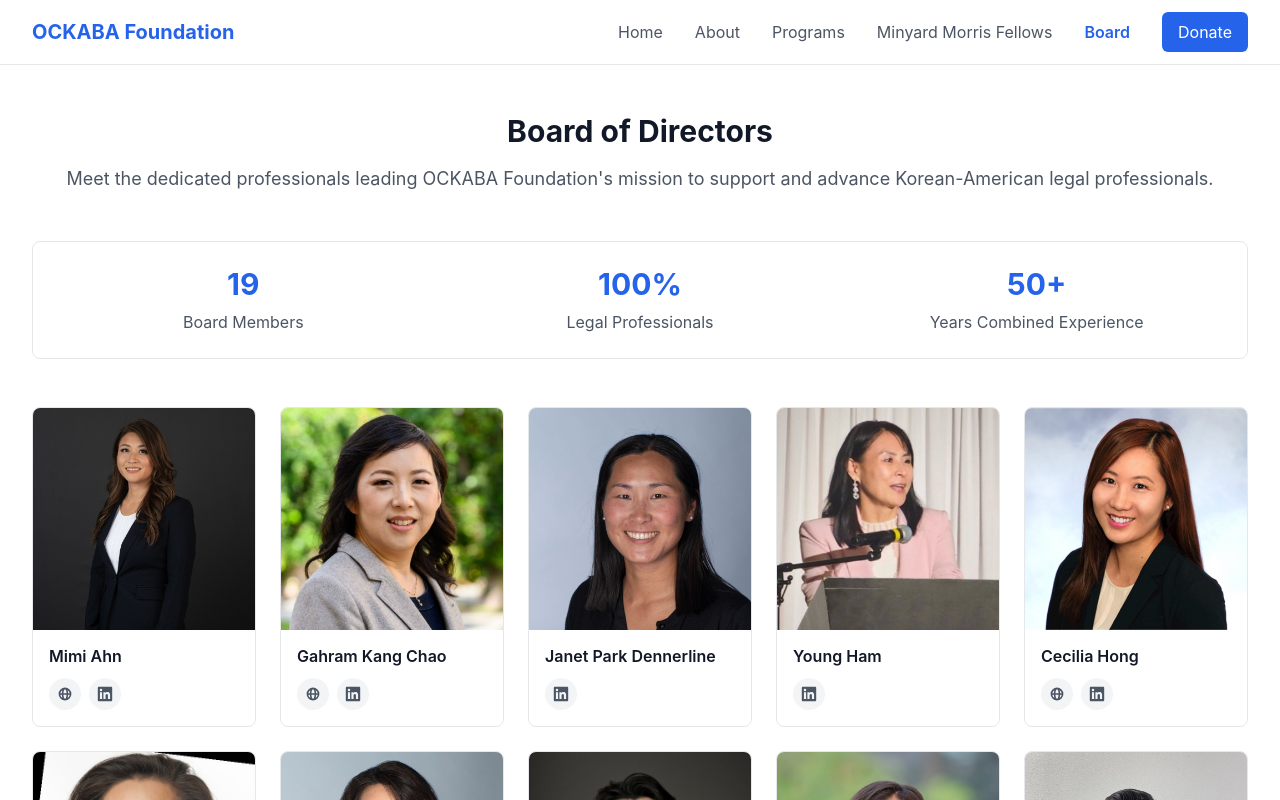
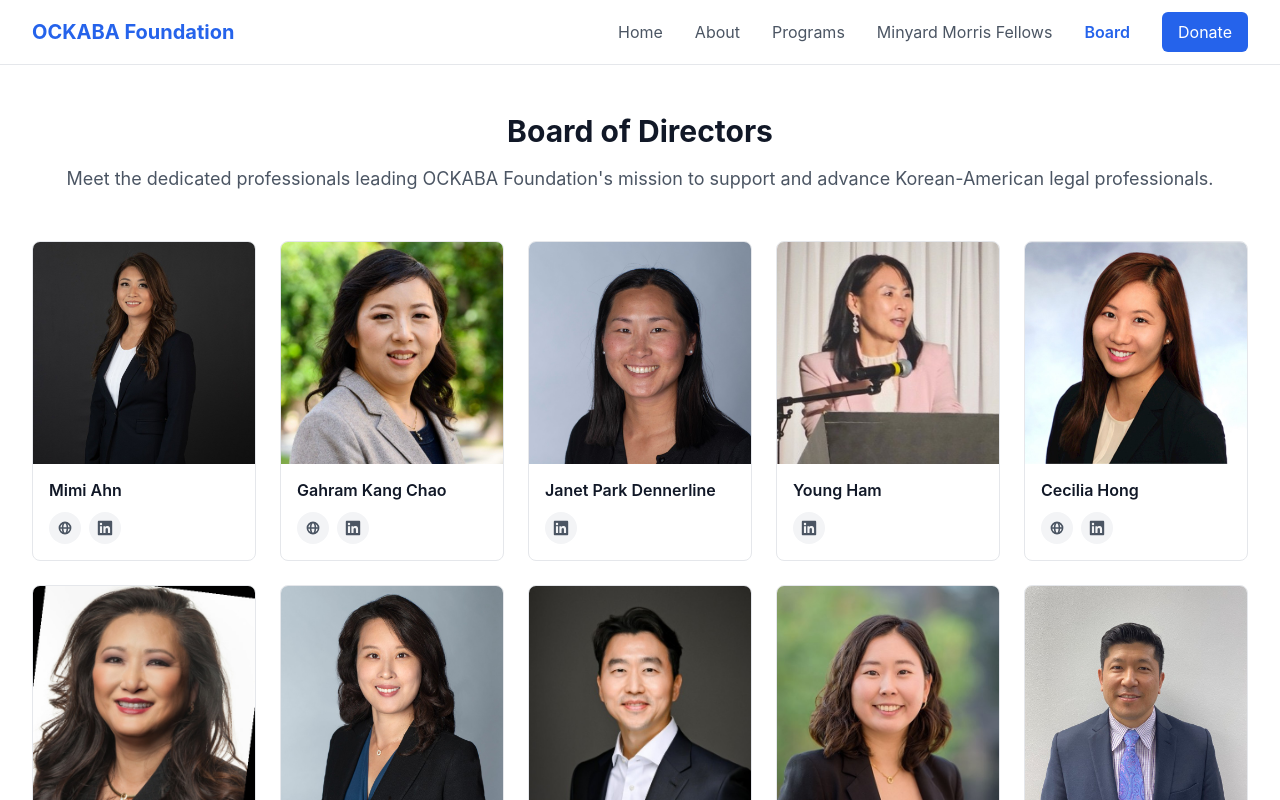
Before and after one commit to quadra2003/ockabaf, a Next.js app: page /board in a window 1280 px wide. Shown: the top 800 px of the page. Built offline with nearby package versions, Linux system fonts and the light colour scheme.

Commit message:
Update board.js

```diff
--- a/pages/board.js
+++ b/pages/board.js
@@ -33,24 +33,6 @@ export default function Board() {
           <p className="text-lg text-gray-600">
             Meet the dedicated professionals leading OCKABA Foundation's mission to support and advance Korean-American legal professionals.
           </p>
-        </div>
-
-        {/* Board Stats */}
-        <div className="bg-white border border-gray-200 rounded-lg p-6 mb-12">
-          <div className="grid grid-cols-1 md:grid-cols-3 gap-6 text-center">
-            <div>
-              <div className="text-3xl font-bold text-primary-600 mb-2">{boardMembers.length}</div>
-              <div className="text-gray-600">Board Members</div>
-            </div>
-            <div>
-              <div className="text-3xl font-bold text-primary-600 mb-2">100%</div>
-              <div className="text-gray-600">Legal Professionals</div>
-            </div>
-            <div>
-              <div className="text-3xl font-bold text-primary-600 mb-2">50+</div>
-              <div className="text-gray-600">Years Combined Experience</div>
-            </div>
-          </div>
         </div>
 
         {/* Board Members Grid */}
```
